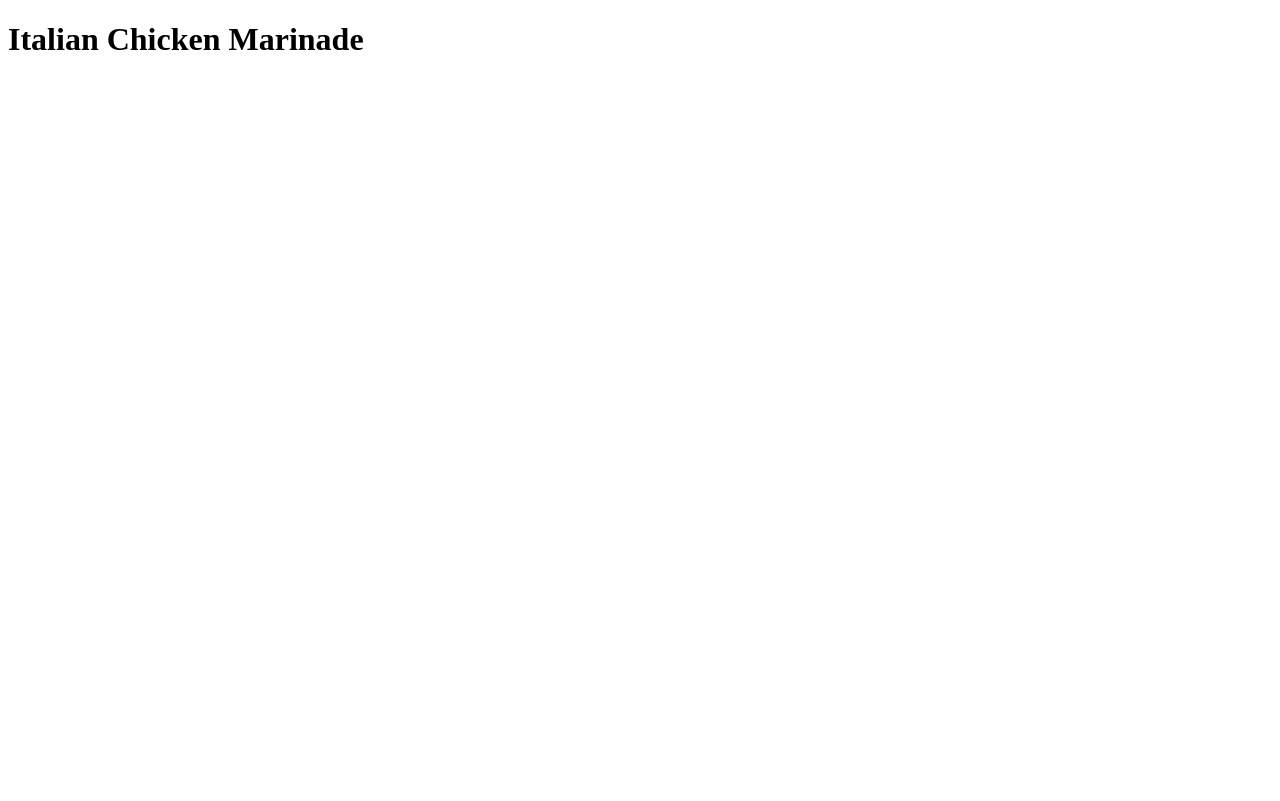
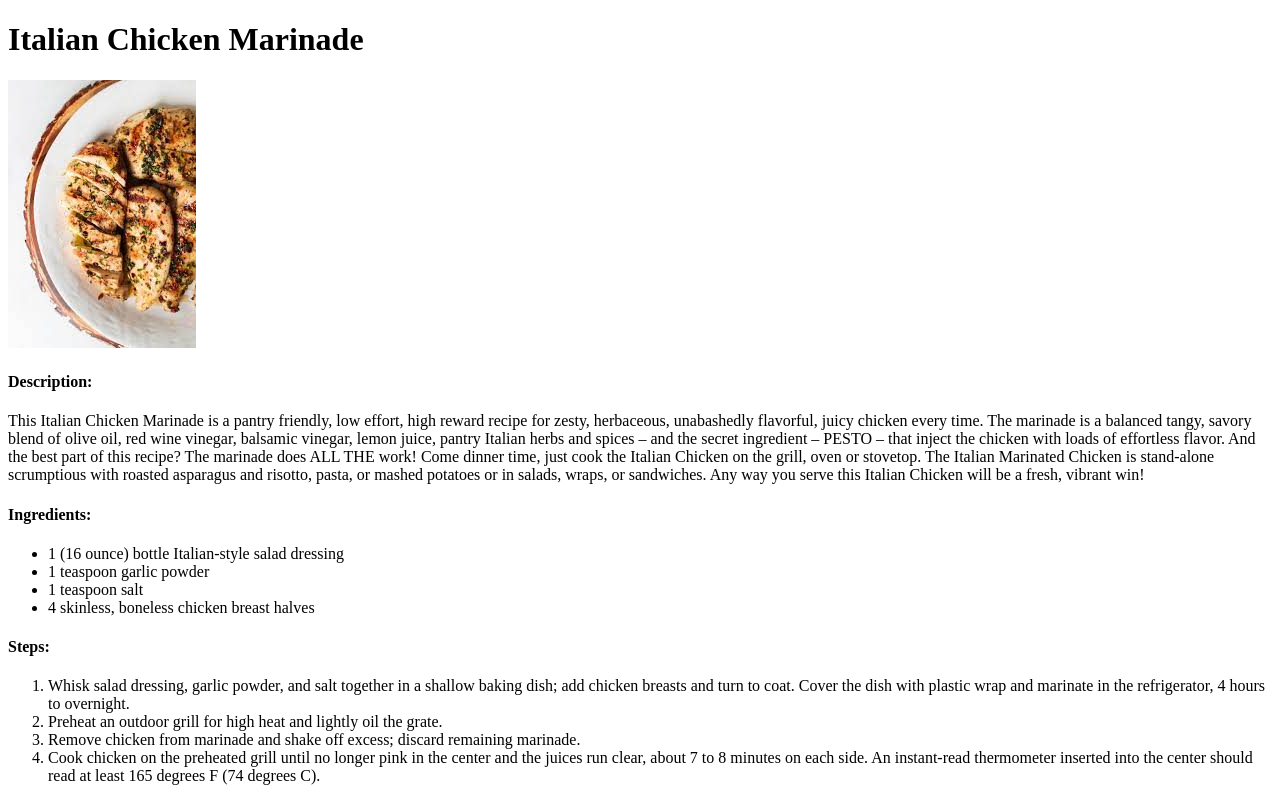
Before and after one commit to Lahir369/Odin-recipes, a plain HTML site: page recipes/italian_chicken.html in a window 1280 px wide. Drawn offline with Linux system fonts and the light colour scheme.

Commit message:
Added Image,Description,Steps and finished the page

```diff
--- a/recipes/italian_chicken.html
+++ b/recipes/italian_chicken.html
@@ -8,5 +8,29 @@
 </head>
 <body>
     <h1>Italian Chicken Marinade</h1>
+    <img src="italian_chicken_marinade.jpeg" alt="italian_chicken_marinade">
+    <h4>Description:</h4>
+    <p>
+        This Italian Chicken Marinade is a pantry friendly, low effort, high reward recipe for zesty, herbaceous, unabashedly flavorful, juicy chicken every time.
+        The marinade is a balanced tangy, savory blend of olive oil, red wine vinegar, balsamic vinegar, lemon juice, pantry Italian herbs and spices – and the secret ingredient – PESTO – that inject the chicken with loads of effortless flavor.
+        And the best part of this recipe?  The marinade does ALL THE work!  Come dinner time, just cook the Italian Chicken on the grill, oven or stovetop.
+        The Italian Marinated Chicken is stand-alone scrumptious with roasted asparagus and risotto, pasta, or mashed potatoes or in salads, wraps, or sandwiches.
+        Any way you serve this Italian Chicken will be a fresh, vibrant win!
+    </p>
+    <h4>Ingredients:</h4>
+    <ul>
+        <li>1 (16 ounce) bottle Italian-style salad dressing</li>
+        <li>1 teaspoon garlic powder</li>
+        <li>1 teaspoon salt</li>
+        <li>4 skinless, boneless chicken breast halves</li>
+    </ul>
+    <h4>Steps:</h4>
+    <ol>
+        <li>Whisk salad dressing, garlic powder, and salt together in a shallow baking dish; add chicken breasts and turn to coat. Cover the dish with plastic wrap and marinate in the refrigerator, 4 hours to overnight. </li>
+        <li> Preheat an outdoor grill for high heat and lightly oil the grate.
+        </li>
+        <li>Remove chicken from marinade and shake off excess; discard remaining marinade. </li>
+        <li>Cook chicken on the preheated grill until no longer pink in the center and the juices run clear, about 7 to 8 minutes on each side. An instant-read thermometer inserted into the center should read at least 165 degrees F (74 degrees C). </li>
+    </ol>
 </body>
 </html>
```
Also changed, not shown: recipes/italian_chicken_marinade.jpeg (added).
